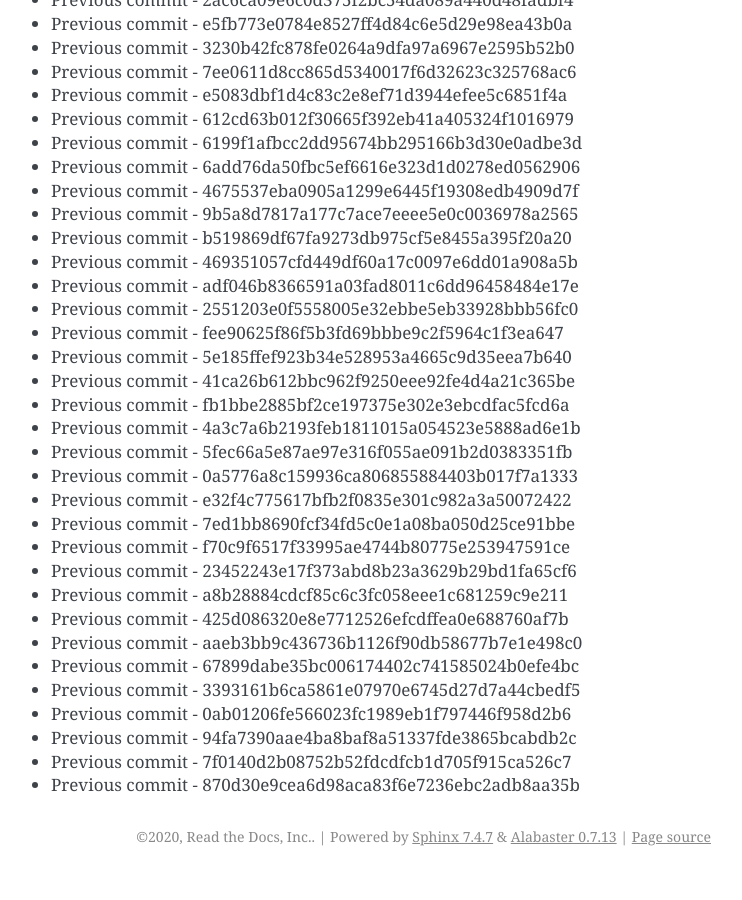
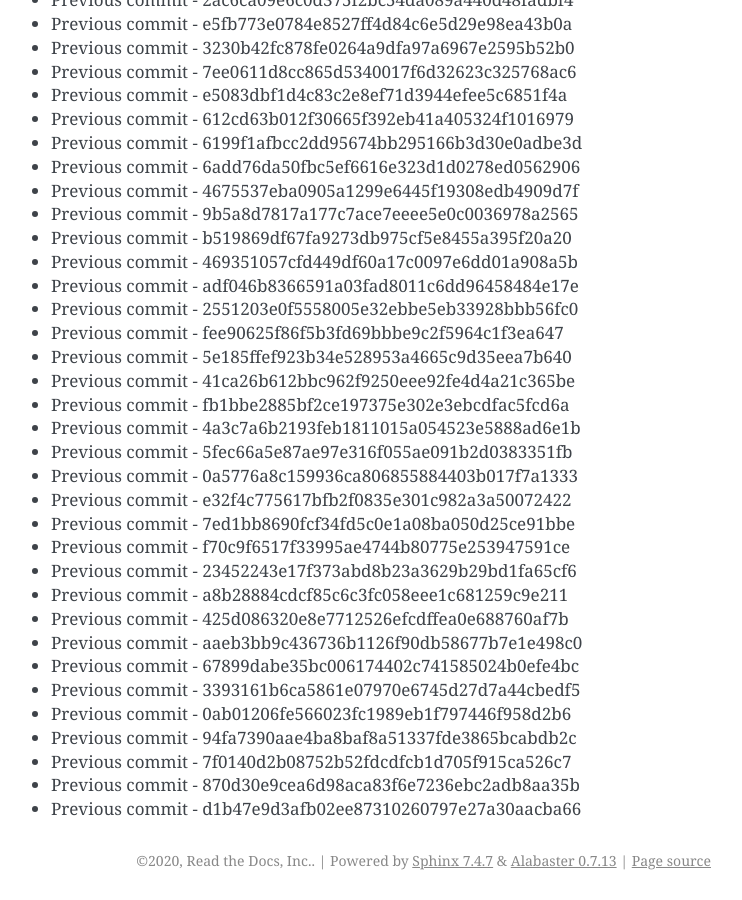
Before and after one commit to readthedocs/rtd-git-stresstest, a Sphinx documentation site: the page built from docs/updates.rst, in a window 1280 px wide and 900 px high, scrolled down 92083 px. Shown: the whole window, without its empty margins (399-1141 px from the left). Built offline with Sphinx 7.4.7, drawn with Linux system fonts in a browser that asks for light colours; before the commit the page ends 92959 px from its top, so only the background shows below that.

Commit message:
Generating commit from previous: d1b47e9d3afb02ee87310260797e27a30aacba66

```diff
--- a/docs/updates.rst
+++ b/docs/updates.rst
@@ -3901,3 +3901,4 @@ It can be tested for any performance characteristics.
 * Previous commit - 94fa7390aae4ba8baf8a51337fde3865bcabdb2c
 * Previous commit - 7f0140d2b08752b52fdcdfcb1d705f915ca526c7
 * Previous commit - 870d30e9cea6d98aca83f6e7236ebc2adb8aa35b
+* Previous commit - d1b47e9d3afb02ee87310260797e27a30aacba66
```
